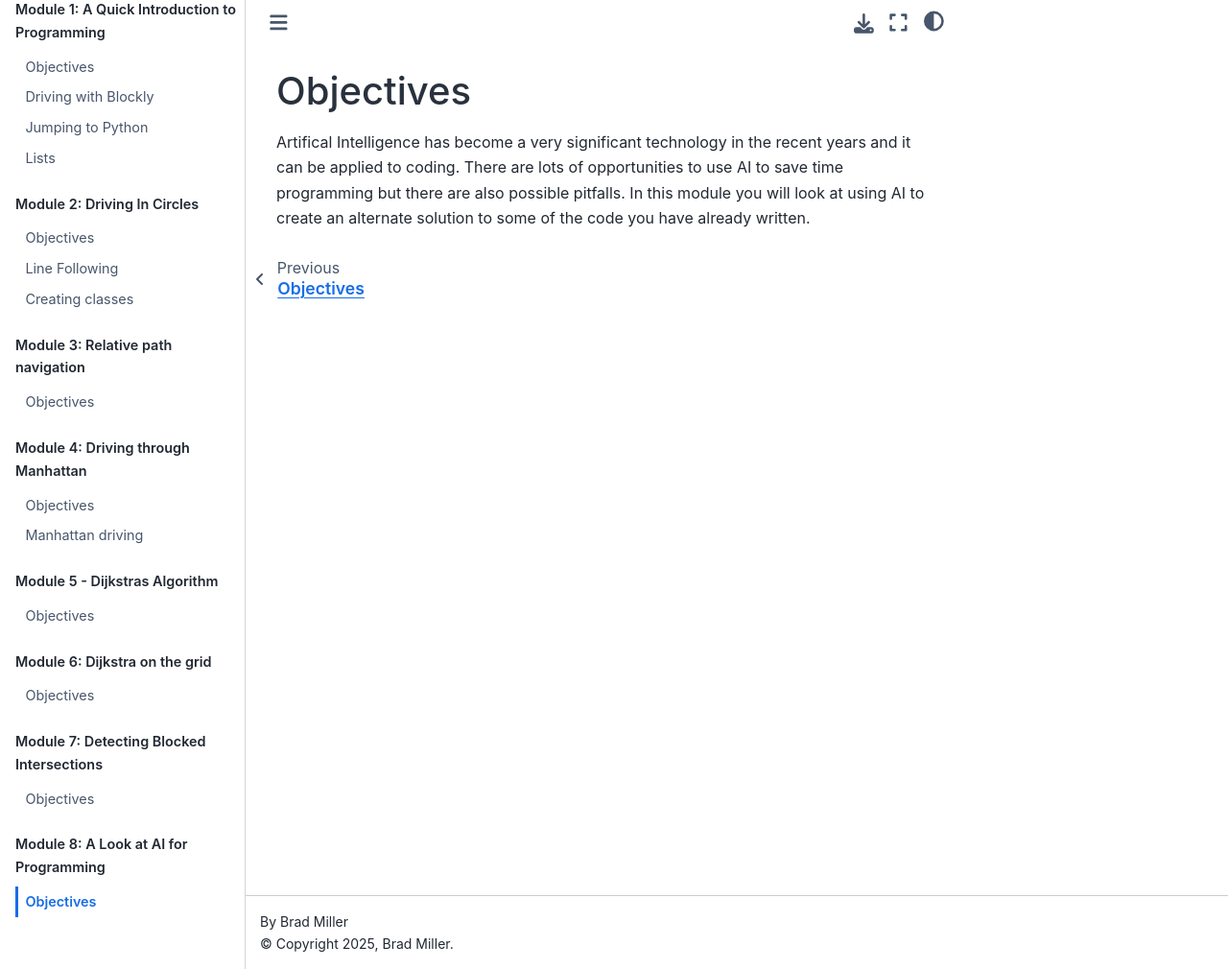
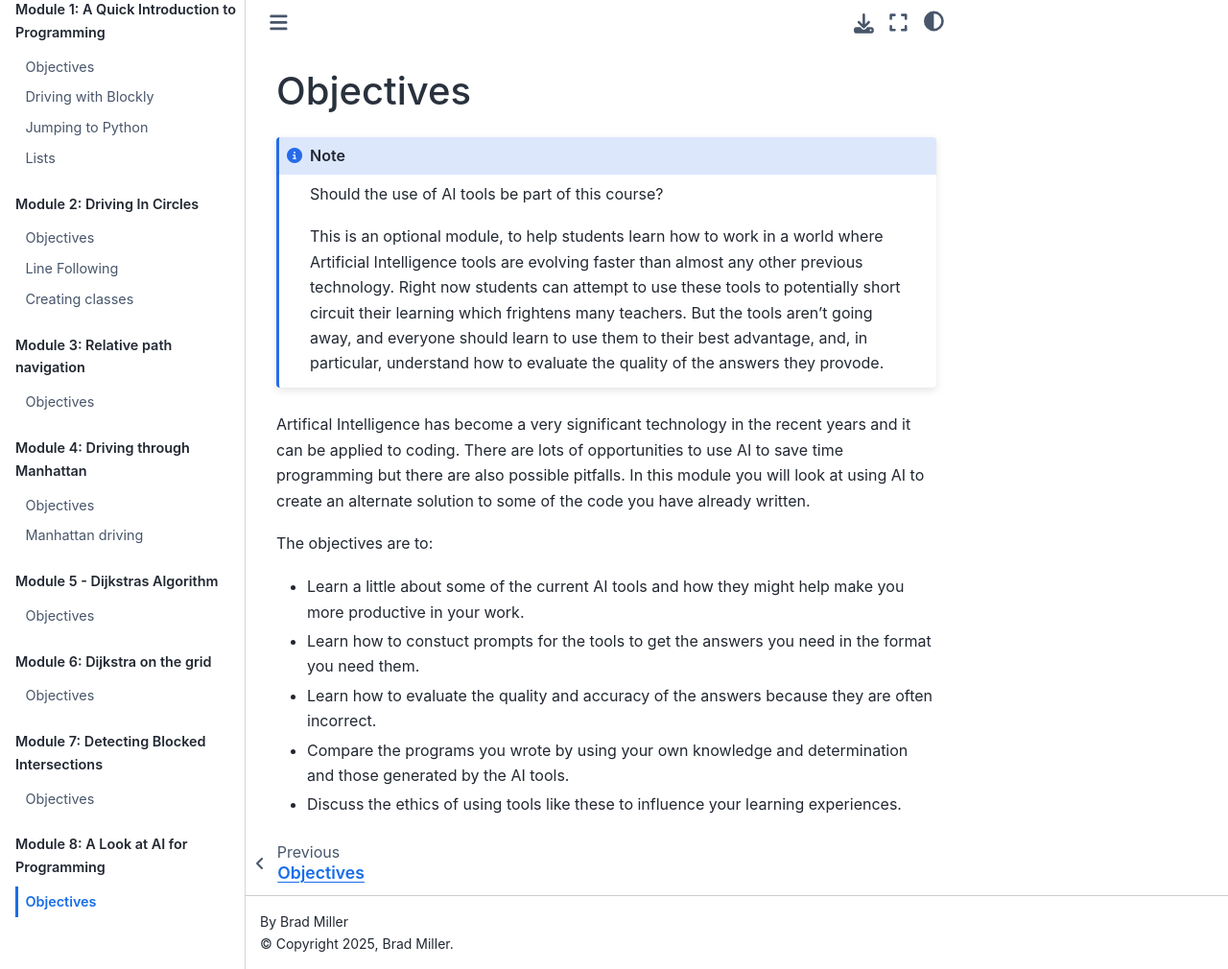
Before and after one commit to bradamiller/ProgrammingWithXRP, a Sphinx documentation site: the page built from docs/source/8_ALookAtAIForProgramming/objectives.rst, in a window 1280 px wide and 1010 px high. Shown: the whole window at 96% size. Built offline with Sphinx 7.4.7 and the Sphinx Book theme 1.1.4, drawn with Linux system fonts in a browser that asks for light colours.

Commit message:
Added some AI objectives

```diff
--- a/docs/source/8_ALookAtAIForProgramming/objectives.rst
+++ b/docs/source/8_ALookAtAIForProgramming/objectives.rst
@@ -1,7 +1,27 @@
 Objectives
 ==========
+
+.. note:: Should the use of AI tools be part of this course?
+
+    This is an optional module, to help students learn how to work in a world where Artificial
+    Intelligence tools are evolving faster than almost any other previous technology. Right
+    now students can attempt to use these tools to potentially short circuit their learning
+    which frightens many teachers. But the tools aren't going away, and everyone should
+    learn to use them to their best advantage, and, in particular, understand how to evaluate
+    the quality of the answers they provode.
 
 Artifical Intelligence has become a very significant technology in the recent years and it
 can be applied to coding. There are lots of opportunities to use AI to save time programming
 but there are also possible pitfalls. In this module you will look at using AI to create
 an alternate solution to some of the code you have already written.
+
+The objectives are to:
+
+* Learn a little about some of the current AI tools and how they might help make you more
+  productive in your work.
+* Learn how to constuct prompts for the tools to get the answers you need in the format you
+  need them.
+* Learn how to evaluate the quality and accuracy of the answers because they are often incorrect.
+* Compare the programs you wrote by using your own knowledge and determination and those
+  generated by the AI tools.
+* Discuss the ethics of using tools like these to influence your learning experiences.
```
Also changed, not shown: 1 other file.
